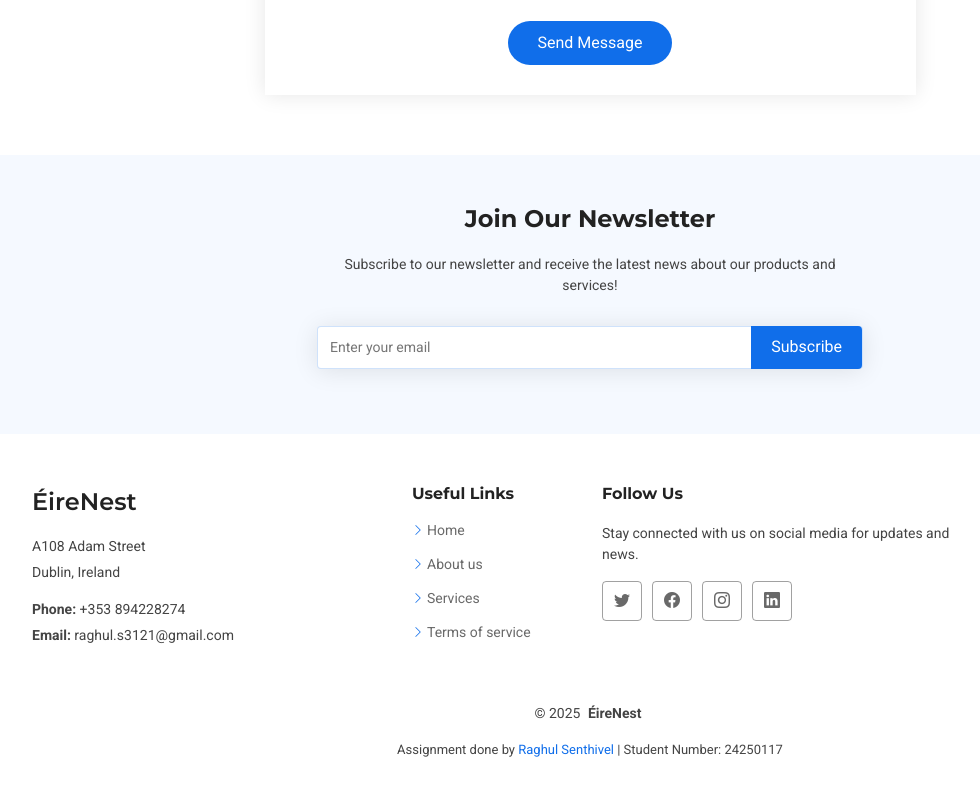
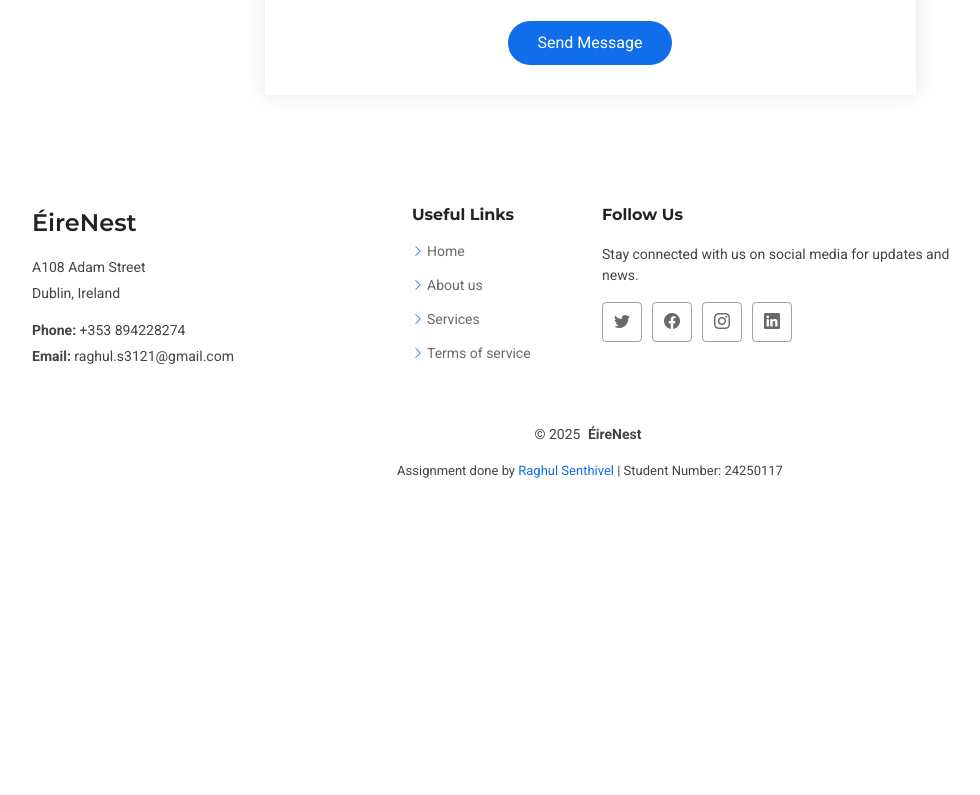
Before and after one commit to Raghul-3121/Assignment-2, a plain HTML site: page index.html in a window 1280 px wide. Shown: the part 3934-4729 px from the top of the page, without its empty margins (50-1030 px from the left). After the commit the page ends 4464 px from the top, so only its background shows below. Drawn offline with nearby package versions, Linux system fonts and the light colour scheme.

Commit message:
Update index.html

```diff
--- a/index.html
+++ b/index.html
@@ -434,27 +434,6 @@
 
 <footer id="footer" class="footer">
 
-  <!-- Newsletter Section -->
-  <div class="footer-newsletter">
-    <div class="container">
-      <div class="row justify-content-center text-center">
-        <div class="col-lg-6">
-          <h4>Join Our Newsletter</h4>
-          <p>Subscribe to our newsletter and receive the latest news about our products and services!</p>
-          <form action="forms/newsletter.php" method="post" class="php-email-form">
-            <div class="newsletter-form d-flex">
-              <input type="email" name="email" placeholder="Enter your email" required>
-              <input type="submit" value="Subscribe">
-            </div>
-            <div class="loading">Loading</div>
-            <div class="error-message"></div>
-            <div class="sent-message">Your subscription request has been sent. Thank you!</div>
-          </form>
-        </div>
-      </div>
-    </div>
-  </div>
-
   <!-- Footer Top Section -->
   <div class="container footer-top">
     <div class="row gy-4">
```
